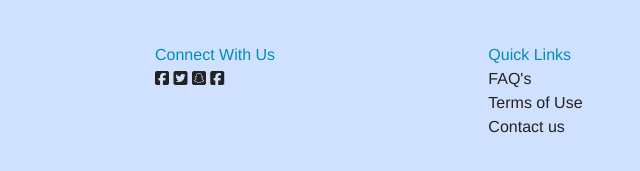
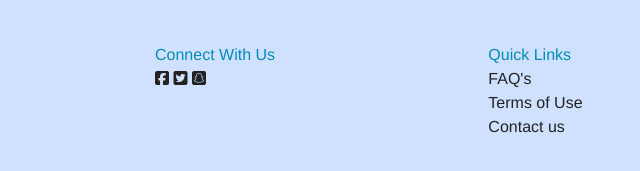
Before and after one commit to oliviakathryn33/Boxit, a plain HTML site: page index.html in a window 1280 px wide. Shown: the part 775-946 px from the top of the page, 0-640 px from the left. Drawn offline with Linux system fonts and the light colour scheme.

Commit message:
fixed footer

```diff
--- a/index.html
+++ b/index.html
@@ -51,7 +51,7 @@
             <i class="fa fa-facebook-square" aria-hidden="true"></i>
             <i class="fa fa-twitter-square" aria-hidden="true"></i>
             <i class="fa fa-snapchat-square" aria-hidden="true"></i>
-            <i class="fa fa-facebook-square" aria-hidden="true"></i>
+
           </div>
         </div>
 
```
